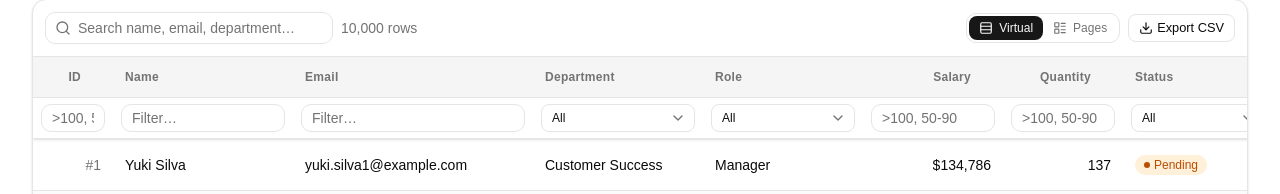
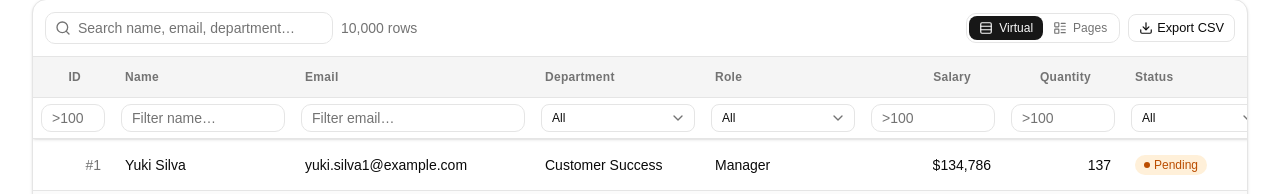
Before and after one commit to vishkx/advanced-editable-data-table, a React (Vite) app: page / in a window 1280 px wide. Shown: the part 105-299 px from the top of the page. Built offline with nearby package versions, Linux system fonts and the light colour scheme.

Commit message:
Make filter placeholders contextual per column

```diff
--- a/src/components/table/FilterRow.tsx
+++ b/src/components/table/FilterRow.tsx
@@ -53,7 +53,13 @@ export function FilterRow() {
                 aria-label={`Filter by ${col.header}`}
                 value={columnFilters[col.key] ?? ""}
                 onChange={(e) => setColumnFilter(col.key, e.target.value)}
-                placeholder={col.type === "number" ? ">100, 50-90" : "Filter…"}
+                placeholder={
+                  col.type === "number"
+                    ? ">100"
+                    : col.type === "date"
+                      ? "e.g. 2024"
+                      : `Filter ${col.header.toLowerCase()}…`
+                }
                 className="h-7 text-xs"
               />
             )
```
